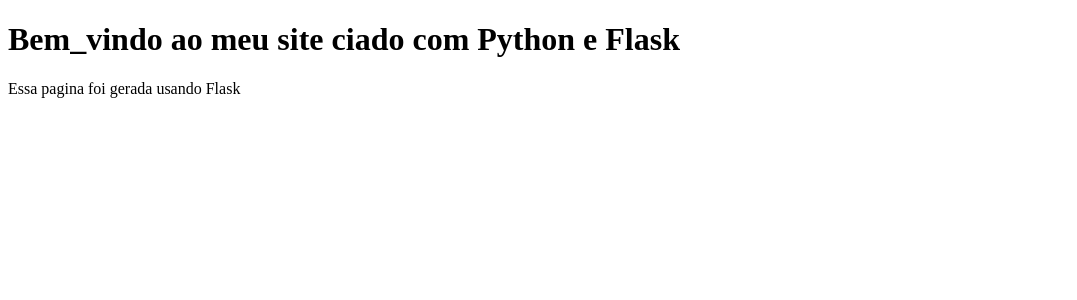
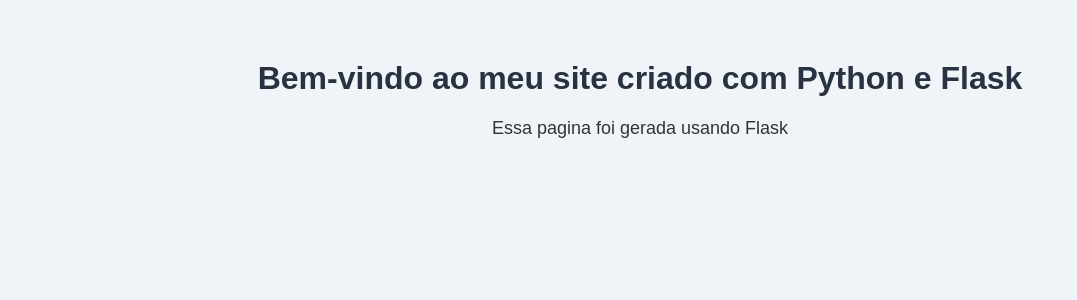
Before and after one commit to nizcomz/Arquivos, a Flask app: page / in a window 1280 px wide. Shown: the top 300 px of the page, without its empty margins (0-1077 px from the left). Run offline with Flask 3, Linux system fonts and the light colour scheme.

Commit message:
Corrigir erro de digitação no título e adicionar arquivo de estilo CSS ao projeto Flask

```diff
--- /dev/null
+++ b/Projetos/site_flask/static/style.css
@@ -0,0 +1,28 @@
+body {
+    background: #f0f4f8;
+    text-align: center;
+    font-family: Arial, sans-serif;
+    margin-top: 60px;
+}
+h1 {
+    color: #293241;
+    font-size:  2em;
+}
+p {
+    font-size: 18px;
+    color: #333;
+}
+button {
+    background: #3d5a80;
+    color: #fff;
+    border: none;
+    padding: 12px 28px;
+    border-radius: 8px;
+    font-size: 16px;
+    margin: 18px;
+    cursor: pointer;
+}
+button:hover {
+    background: #98c1d9;
+    color: #293241
+}
--- a/Projetos/site_flask/templates/index.html
+++ b/Projetos/site_flask/templates/index.html
@@ -2,9 +2,10 @@
 <html>
     <head>
         <title>Meu Site Com Python e Flask</title>
+        <link rel="stylesheet" href="{{ url_for('static', filename='style.css') }}">
     </head>
     <body>
-        <h1>Bem_vindo ao meu site ciado com Python e Flask</h1>
+        <h1>Bem-vindo ao meu site criado com Python e Flask</h1>
         <p>Essa pagina foi gerada usando Flask</p>
     </body>
 </html>
```
